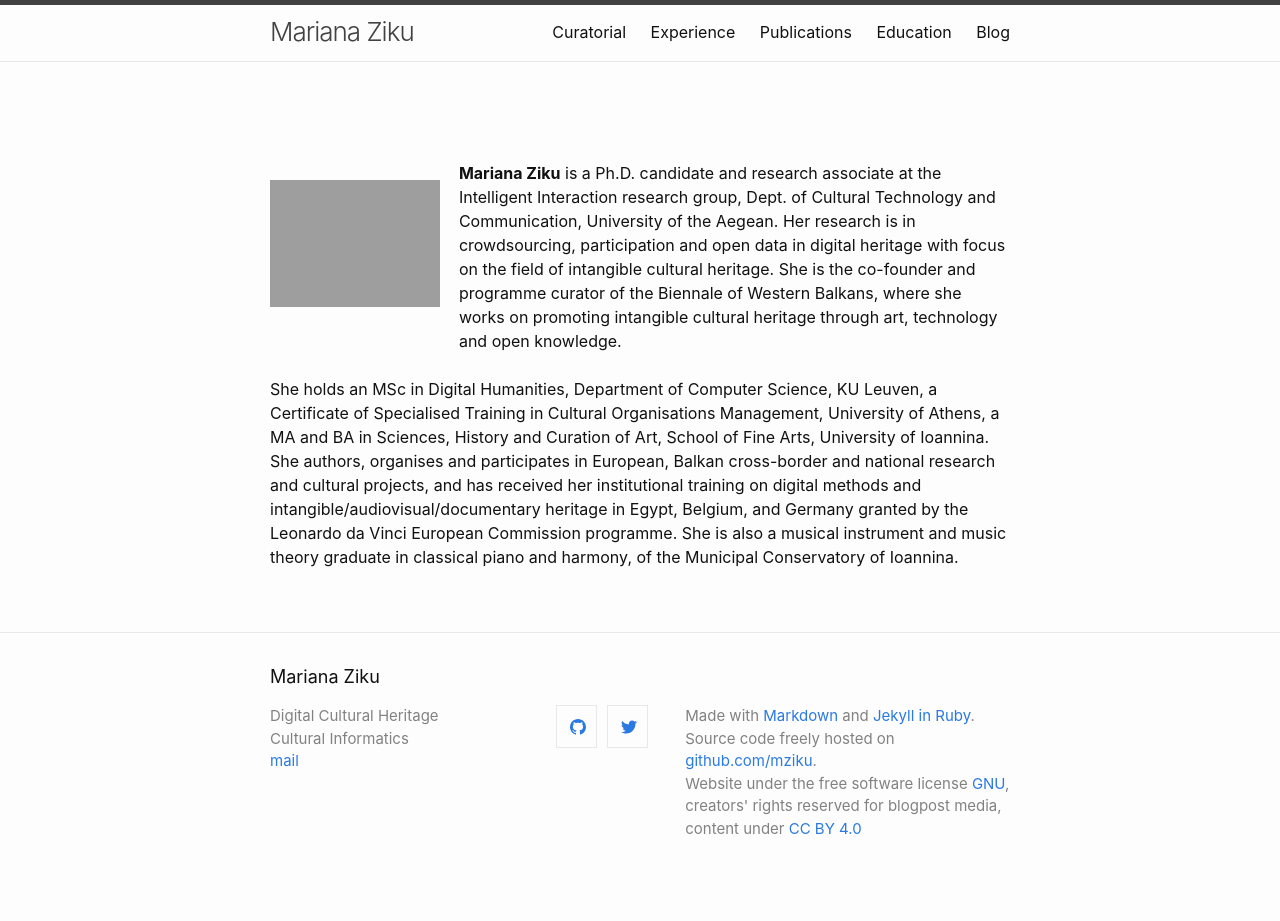
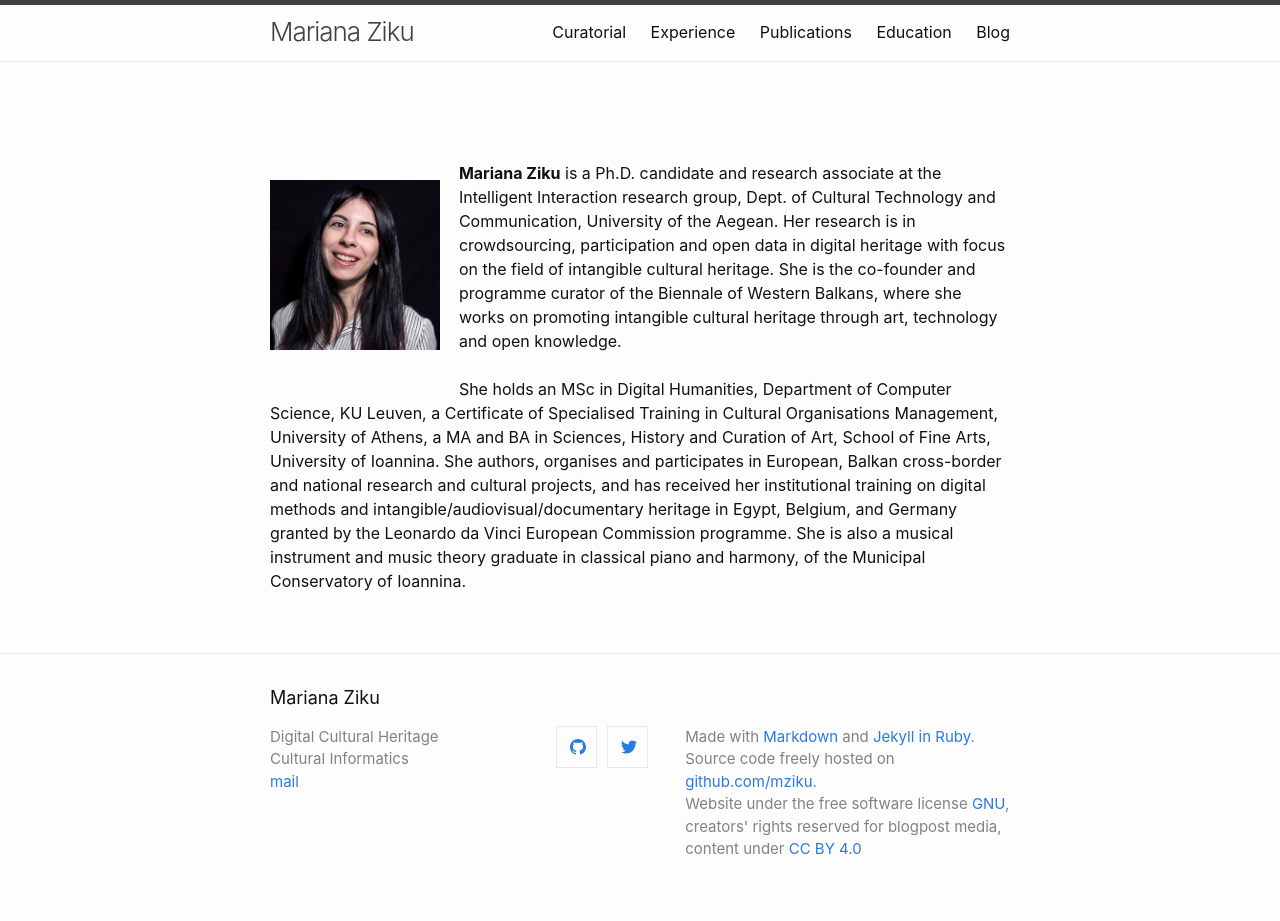
Before and after one commit to mziku/mziku.github.io, a Jekyll site: the page built from index.md, in a window 1280 px wide. Built offline with Jekyll 4.4.1, drawn with Linux system fonts in a browser that asks for light colours; before the commit the page ends 900 px from its top, so only the background shows below that.

Commit message:
Update index.md

```diff
--- a/index.md
+++ b/index.md
@@ -3,7 +3,7 @@
 ---
 
 <br>
-<p style="float: left;"><img src="[[https://mziku.github.io/images/mziku-portrait300x404px.jpg](https://github.com/mziku/mziku.github.io/blob/master/images/10574310_795517237244850_4768544535441850499_n(1).jpg)]" style="float:left; margin-top:5mm; margin-right:5mm; margin-bottom:5mm; margin-left:5;" alt="mariana-ziku-profile-picture" width="170" height="auto"></p>
+<p style="float: left;"><img src="https://mziku.github.io/images/10574310_795517237244850_4768544535441850499_n(1).jpg" style="float:left; margin-top:5mm; margin-right:5mm; margin-bottom:5mm; margin-left:5;" alt="mariana-ziku-profile-picture" width="170" height="auto"></p>
 **Mariana Ziku** is a Ph.D. candidate and research associate at the Intelligent Interaction research group, Dept. of Cultural Technology and Communication, University of the Aegean. Her research is in crowdsourcing, participation and open data in digital heritage with focus on the field of intangible cultural heritage. She is the co-founder and programme curator of the Biennale of Western Balkans, where she works on promoting intangible cultural heritage through art, technology and open knowledge.
 <br>
 <br>
```
